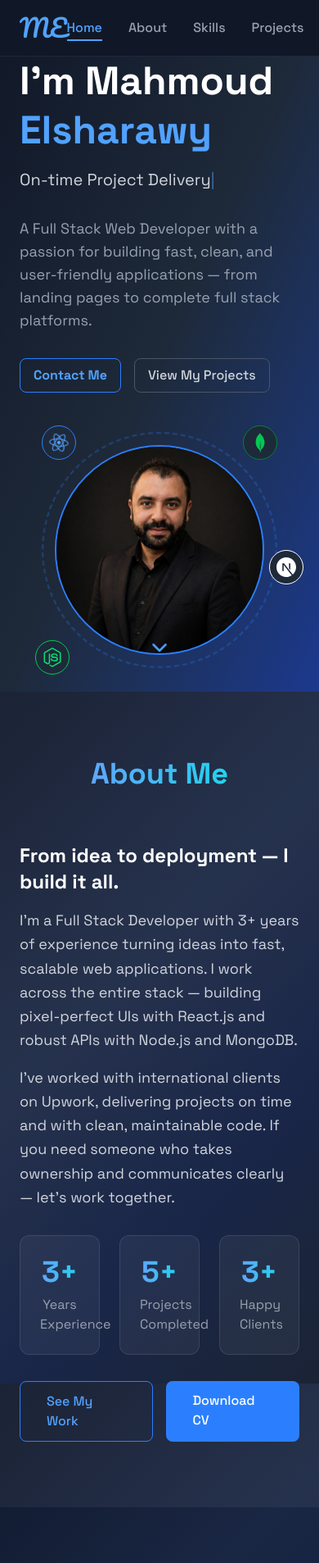
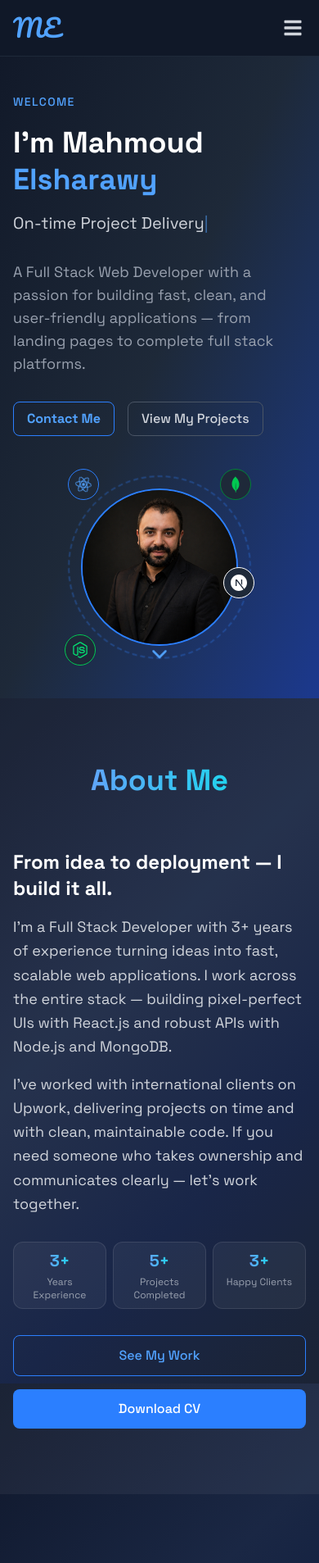
Before and after one commit to MahmoudElsh3rawy/portfolio, a React (Vite) app: page / in a window 390 px wide. Shown: the top 1907 px of the page at 82% size. Built offline with nearby package versions, Linux system fonts and the light colour scheme.

Commit message:
fix: improve mobile responsive design

```diff
--- a/src/components/About.jsx
+++ b/src/components/About.jsx
@@ -1,7 +1,7 @@
 function About() {
   return (
     <section id="about" className="py-20 bg-white/5">
-      <div className="max-w-4xl mx-auto px-6" data-aos="fade-up">
+      <div className="max-w-4xl mx-auto px-4 sm:px-6" data-aos="fade-up">
         <h2 className="text-4xl font-bold text-center mb-16">
           <span className="gradient-text">About Me</span>
         </h2>
@@ -25,26 +25,26 @@ function About() {
           </div>
 
           {/* Stats */}
-          <div className="grid grid-cols-3 gap-6">
-            <div className="bg-white/5 border border-white/10 rounded-xl p-6 text-center hover:border-blue-500/50 transition-all">
-              <span className="text-4xl font-bold gradient-text">3+</span>
-              <p className="text-gray-400 mt-2">Years Experience</p>
+          <div className="grid grid-cols-3 gap-2 sm:gap-6">
+            <div className="bg-white/5 border border-white/10 rounded-xl p-2 sm:p-6 text-center hover:border-blue-500/50 transition-all">
+              <span className="text-xl sm:text-4xl font-bold gradient-text">3+</span>
+              <p className="text-gray-400 text-xs sm:text-base mt-1 sm:mt-2">Years Experience</p>
             </div>
-            <div className="bg-white/5 border border-white/10 rounded-xl p-6 text-center hover:border-blue-500/50 transition-all">
-              <span className="text-4xl font-bold gradient-text">5+</span>
-              <p className="text-gray-400 mt-2">Projects Completed</p>
+            <div className="bg-white/5 border border-white/10 rounded-xl p-2 sm:p-6 text-center hover:border-blue-500/50 transition-all">
+              <span className="text-xl sm:text-4xl font-bold gradient-text">5+</span>
+              <p className="text-gray-400 text-xs sm:text-base mt-1 sm:mt-2">Projects Completed</p>
             </div>
-            <div className="bg-white/5 border border-white/10 rounded-xl p-6 text-center hover:border-blue-500/50 transition-all">
-              <span className="text-4xl font-bold gradient-text">3+</span>
-              <p className="text-gray-400 mt-2">Happy Clients</p>
+            <div className="bg-white/5 border border-white/10 rounded-xl p-2 sm:p-6 text-center hover:border-blue-500/50 transition-all">
+              <span className="text-xl sm:text-4xl font-bold gradient-text">3+</span>
+              <p className="text-gray-400 text-xs sm:text-base mt-1 sm:mt-2">Happy Clients</p>
             </div>
           </div>
 
           {/* Buttons */}
-          <div className="flex gap-4">
+          <div className="flex flex-col sm:flex-row gap-4">
             <a
               href="#projects"
-              className="border border-blue-500 text-blue-400 hover:bg-blue-500 hover:text-white px-8 py-3 rounded-lg font-medium transition-all hover:scale-105"
+              className="border border-blue-500 text-blue-400 hover:bg-blue-500 hover:text-white px-8 py-3 rounded-lg font-medium transition-all hover:scale-105 text-center"
             >
               See My Work
             </a>
@@ -52,7 +52,7 @@ function About() {
             <a
               href="/MahmoudElsharawyCV.pdf"
               download
-              className="bg-blue-500 hover:bg-blue-600 text-white px-8 py-3 rounded-lg font-medium transition-all hover:scale-105"
+              className="bg-blue-500 hover:bg-blue-600 text-white px-8 py-3 rounded-lg font-medium transition-all hover:scale-105 text-center"
             >
               Download CV
             </a>
--- a/src/components/Certifications.jsx
+++ b/src/components/Certifications.jsx
@@ -66,11 +66,11 @@ const profiles = [
 function Certifications() {
   return (
     <section id="certifications" className="py-20 bg-transparent">
-      <div className="max-w-5xl mx-auto px-6" data-aos="fade-up">
+      <div className="max-w-5xl mx-auto px-4 sm:px-6" data-aos="fade-up">
         <h2 className="text-4xl font-bold text-center mb-16">
           <span className="gradient-text">Profiles & Links</span>
         </h2>
-        <div className="grid grid-cols-2 sm:grid-cols-3 gap-6">
+        <div className="grid grid-cols-1 sm:grid-cols-3 gap-6">
           {profiles.map((profile) => (
             <a
               key={profile.name}
--- a/src/components/Experience.jsx
+++ b/src/components/Experience.jsx
@@ -45,7 +45,7 @@ const education = [
 function Experience() {
   return (
     <section id="experience" className="py-20 bg-white/5">
-      <div className="max-w-4xl mx-auto px-6" data-aos="fade-up">
+      <div className="max-w-4xl mx-auto px-4 sm:px-6" data-aos="fade-up">
         <h2 className="text-4xl font-bold text-center mb-16">
           <span className="gradient-text">Experience & Education</span>
         </h2>
--- a/src/components/Footer.jsx
+++ b/src/components/Footer.jsx
@@ -1,7 +1,7 @@
 function Footer() {
   return (
     <footer className="bg-black/30 border-t border-white/10 py-10 backdrop-blur-sm">
-      <div className="max-w-6xl mx-auto px-6">
+      <div className="max-w-6xl mx-auto px-4 sm:px-6">
         <div className="flex flex-col md:flex-row items-center justify-between gap-4">
           <div>
             <p className="text-white font-bold text-xl">Mahmoud Elsharawy</p>
--- a/src/components/Hero.jsx
+++ b/src/components/Hero.jsx
@@ -48,17 +48,17 @@ function Hero() {
   return (
     <section
       id="home"
-      className="min-h-screen flex items-center bg-gradient-to-br from-gray-900 via-gray-800 to-blue-900 relative overflow-hidden"
+      className="min-h-screen flex items-center bg-gradient-to-br from-gray-900 via-gray-800 to-blue-900 relative overflow-hidden pt-28 pb-12 md:pt-20 md:pb-0"
     >
-      <div className="max-w-6xl mx-auto px-6 w-full flex flex-col md:flex-row items-center justify-between gap-12">
+      <div className="max-w-6xl mx-auto px-4 sm:px-6 w-full flex flex-col md:flex-row items-center justify-between gap-12">
         {/* Left Side */}
         <div className="flex-1 text-left">
           <div className="mb-4">
             <span className="text-blue-400 text-sm font-medium tracking-widest uppercase">
-              Hello our valued customers
+              Welcome
             </span>
           </div>
-          <h1 className="text-5xl md:text-6xl font-bold mb-4 leading-tight">
+          <h1 className="text-4xl sm:text-5xl md:text-6xl font-bold mb-4 leading-tight">
             <span className="text-white">I'm Mahmoud </span>
             <span className="text-blue-400">Elsharawy</span>
           </h1>
@@ -71,7 +71,7 @@ function Hero() {
             and user-friendly applications — from landing pages to complete full
             stack platforms.
           </p>
-          <div className="flex gap-4">
+          <div className="flex flex-wrap gap-4">
             <a
               href="#contact"
               className="border border-blue-500 text-blue-400 hover:bg-blue-500 hover:text-white px-4 py-2 rounded-lg font-bold transition-all hover:scale-105"
@@ -89,8 +89,8 @@ function Hero() {
         </div>
 
         {/* Right Side - Image */}
-        <div className="relative flex-shrink-0">
-          <div className="relative w-72 h-72 md:w-80 md:h-80">
+        <div className="relative flex-shrink-0 max-w-full">
+          <div className="relative w-56 h-56 sm:w-72 sm:h-72 md:w-80 md:h-80 mx-auto">
             <div
               className="absolute inset-0 rounded-full border-2 border-dashed border-blue-500 opacity-30 animate-spin"
               style={{ animationDuration: '20s' }}
@@ -104,18 +104,18 @@ function Hero() {
             </div>
             <div className="absolute -top-2 left-0 bg-gray-800 border border-blue-500 p-2 rounded-full">
               <FaReact
-                className="text-blue-400 text-2xl animate-spin"
+                className="text-blue-400 text-xl sm:text-2xl animate-spin"
                 style={{ animationDuration: '8s' }}
               />
             </div>
-            <div className="absolute top-1/2 -right-8 bg-gray-800 border border-white p-2 rounded-full">
-              <SiNextdotjs className="text-white text-2xl" />
+            <div className="absolute top-1/2 -right-1 sm:-right-8 bg-gray-800 border border-white p-2 rounded-full">
+              <SiNextdotjs className="text-white text-xl sm:text-2xl" />
             </div>
-            <div className="absolute -bottom-2 -left-2 bg-gray-800 border border-green-500 p-2 rounded-full">
-              <FaNodeJs className="text-green-400 text-2xl" />
+            <div className="absolute -bottom-2 -left-1 sm:-left-2 bg-gray-800 border border-green-500 p-2 rounded-full">
+              <FaNodeJs className="text-green-400 text-xl sm:text-2xl" />
             </div>
             <div className="absolute -top-2 right-0 bg-gray-800 border border-green-700 p-2 rounded-full">
-              <SiMongodb className="text-green-500 text-2xl" />
+              <SiMongodb className="text-green-500 text-xl sm:text-2xl" />
             </div>
           </div>
         </div>
--- a/src/components/Navbar.jsx
+++ b/src/components/Navbar.jsx
@@ -1,4 +1,5 @@
 import { useState, useEffect } from 'react'
+import { FaBars, FaTimes } from 'react-icons/fa'
 
 const links = [
   { id: 'home', label: 'Home' },
@@ -11,6 +12,7 @@ const links = [
 
 function Navbar() {
   const [activeSection, setActiveSection] = useState('home')
+  const [isOpen, setIsOpen] = useState(false)
 
   useEffect(() => {
     const observer = new IntersectionObserver(
@@ -34,7 +36,7 @@ function Navbar() {
 
   return (
     <nav className="fixed top-0 left-0 right-0 z-50 bg-gray-900 bg-opacity-90 backdrop-blur-sm border-b border-gray-800">
-      <div className="max-w-6xl mx-auto px-6 py-4 flex items-center justify-between">
+      <div className="max-w-6xl mx-auto px-4 sm:px-6 py-4 flex items-center justify-between">
         <a href="#home" className="flex items-center gap-2">
           <span
             className="text-blue-400 text-3xl"
@@ -43,7 +45,7 @@ function Navbar() {
             ME
           </span>
         </a>
-        <ul className="flex gap-8">
+        <ul className="hidden md:flex gap-8">
           {links.map((link) => (
             <li key={link.id}>
               <a
@@ -61,7 +63,37 @@ function Navbar() {
             </li>
           ))}
         </ul>
+        <button
+          className="md:hidden text-gray-300 hover:text-white text-2xl p-1"
+          onClick={() => setIsOpen((prev) => !prev)}
+          aria-label={isOpen ? 'Close menu' : 'Open menu'}
+        >
+          {isOpen ? <FaTimes /> : <FaBars />}
+        </button>
       </div>
+      <ul
+        className={`md:hidden flex flex-col gap-1 px-4 sm:px-6 overflow-hidden transition-all duration-300 ${
+          isOpen ? 'max-h-96 py-4 border-t border-gray-800' : 'max-h-0'
+        }`}
+      >
+        {links.map((link) => (
+          <li key={link.id}>
+            <a
+              href={`#${link.id}`}
+              onClick={() => setIsOpen(false)}
+              className={`block py-2 transition-all font-medium ${
+                link.special
+                  ? 'border border-blue-500 text-blue-400 px-4 rounded-lg w-fit mt-2'
+                  : activeSection === link.id
+                    ? 'text-blue-400'
+                    : 'text-gray-400 hover:text-white'
+              }`}
+            >
+              {link.label}
+            </a>
+          </li>
+        ))}
+      </ul>
     </nav>
   )
 }
--- a/src/components/Services.jsx
+++ b/src/components/Services.jsx
@@ -38,7 +38,7 @@ const services = [
 function Services() {
   return (
     <section id="services" className="py-20 bg-transparent">
-      <div className="max-w-6xl mx-auto px-6" data-aos="fade-up">
+      <div className="max-w-6xl mx-auto px-4 sm:px-6" data-aos="fade-up">
         <h2 className="text-4xl font-bold text-center mb-16">
           <span className="gradient-text">My Services</span>
         </h2>
--- a/src/components/Skills.jsx
+++ b/src/components/Skills.jsx
@@ -66,7 +66,7 @@ const skillCategories = [
 function Skills() {
   return (
     <section id="skills" className="py-20 bg-transparent">
-      <div className="max-w-6xl mx-auto px-6" data-aos="fade-up">
+      <div className="max-w-6xl mx-auto px-4 sm:px-6" data-aos="fade-up">
         <h2 className="text-4xl font-bold text-center mb-4">
           <span className="gradient-text">My Skills</span>
         </h2>
```
Also changed, not shown: src/components/Contact.jsx (+16 -16 lines), src/components/Projects.jsx (+4 -4 lines).
